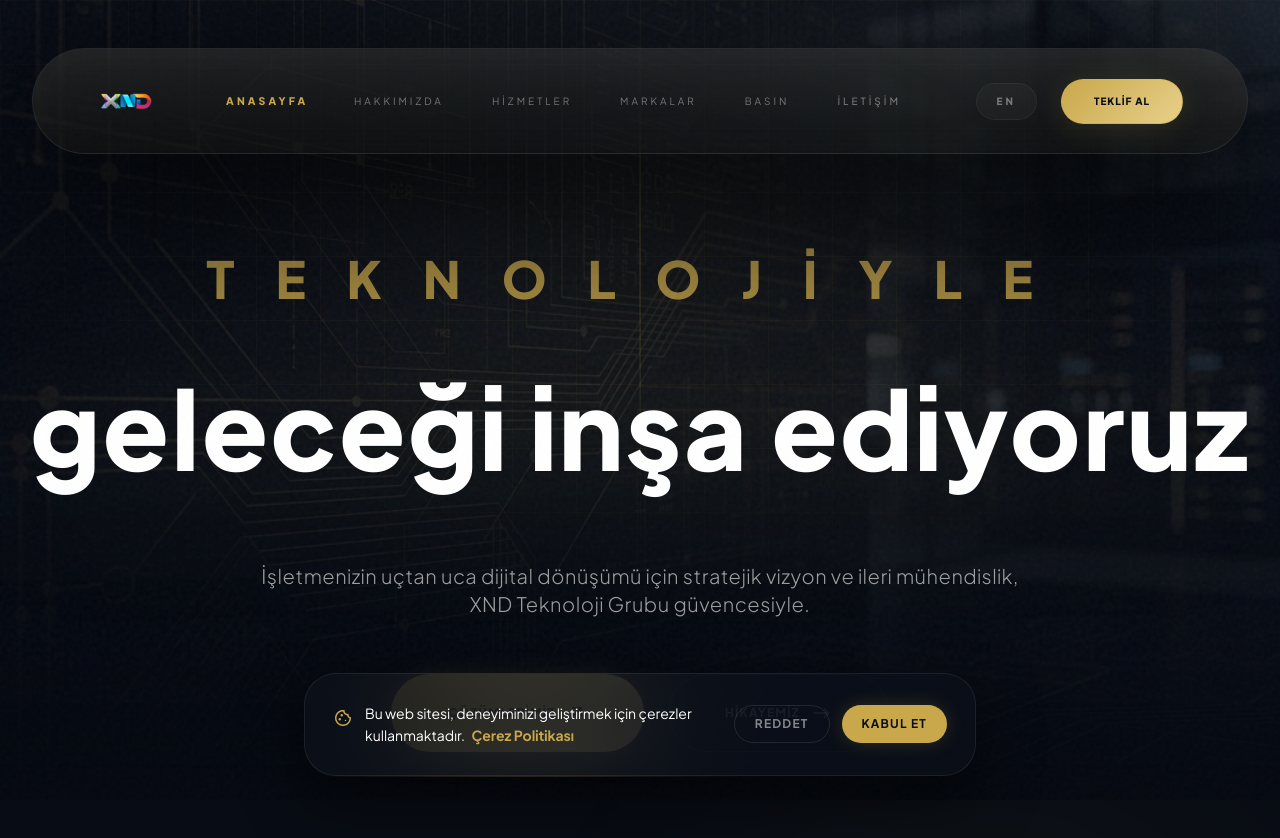
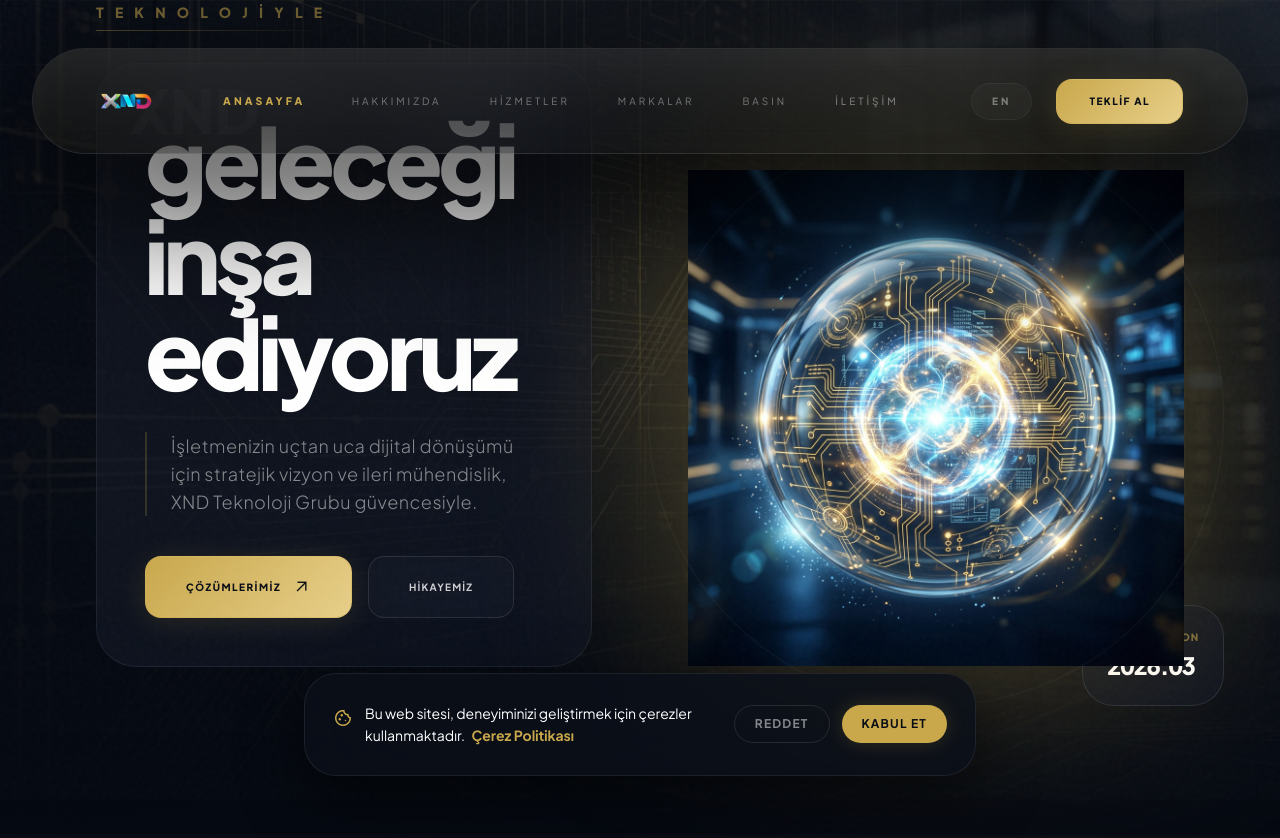
Before and after one commit to RiosenBeq/xnd, a website built with Vite: page index.html in a window 1280 px wide. Shown: the top 838 px of the page. Built offline with nearby package versions, Linux system fonts and the light colour scheme; files whose address does not match are found by name.

Commit message:
Aetheric Elite Redesign: Innovative Asymmetric Hero and Sharp-but-Soft Button Architecture

```diff
--- a/index.html
+++ b/index.html
@@ -87,31 +87,64 @@
       <div class="absolute inset-0 noise-bg opacity-20 mix-blend-overlay"></div>
     </div>
 
-    <!-- Hero Content -->
-    <div class="relative z-30 max-w-7xl mx-auto px-6 md:px-16 lg:px-24 w-full text-center pointer-events-none pt-32 md:pt-48">
-      <!-- New Corporate Headline Layout -->
-      <div class="flex flex-col items-center gap-12 md:gap-16 mb-16 md:mb-20">
-        <h1 class="flex flex-col items-center gap-6 md:gap-10 opacity-0 animate-[slideUpFade_1.5s_cubic-bezier(0.16,1,0.3,1)_0.2s_forwards] drop-shadow-2xl">
-          <span data-i18n="home.hero.title_top" class="text-[clamp(1rem,4vw,3.5rem)] font-black uppercase tracking-[0.8em] text-primary/80 mb-4 select-none">teknolojiyle</span>
-          <span data-i18n="home.hero.title_bottom" class="text-[clamp(2.5rem,8.5vw,11rem)] font-black text-white leading-none tracking-[0.05em] md:tracking-[0.02em] whitespace-nowrap drop-shadow-[0_0_80px_rgba(201,168,76,0.15)]">GELECEĞİ İNŞA EDİYORUZ</span>
-        </h1>
+    <!-- Hero Content (Aetheric Elite Asymmetric Layout) -->
+    <div class="relative z-30 max-w-7xl mx-auto px-6 md:px-16 lg:px-24 w-full pt-32 md:pt-40 lg:pt-0 min-h-screen flex items-center">
+      <div class="grid grid-cols-1 lg:grid-cols-2 gap-12 lg:gap-24 items-center w-full">
+
+        <!-- Left: Vision Card -->
+        <div class="text-left reveal">
+          <div class="relative inline-block mb-8">
+            <span data-i18n="home.hero.title_top" class="text-xs md:text-sm font-black uppercase tracking-[0.8em] text-primary/60 block mb-2">teknolojiyle</span>
+            <div class="h-px w-full bg-gradient-to-r from-primary/40 to-transparent"></div>
           </div>
 
-      <!-- Subtitle -->
-      <p data-i18n="home.hero.desc" class="text-white/60 text-sm md:text-xl max-w-3xl mx-auto mb-10 md:mb-14 font-light leading-relaxed opacity-0 animate-[slideUpFade_1.5s_ease_0.3s_forwards] tracking-wide">
+          <div class="glass-card p-8 md:p-12 rounded-[2.5rem] border-white/[0.08] backdrop-blur-3xl relative overflow-hidden group mb-10">
+            <div class="absolute inset-0 bg-gradient-to-br from-primary/[0.03] to-transparent pointer-events-none"></div>
+
+            <h1 class="relative z-10 flex flex-col gap-2 mb-8">
+              <span class="text-white/20 text-4xl md:text-6xl font-black absolute -top-8 -left-4 select-none pointer-events-none opacity-40">XND</span>
+              <span data-i18n="home.hero.title_bottom" class="text-4xl md:text-6xl lg:text-7xl xl:text-8xl font-black text-white leading-[0.9] tracking-tighter drop-shadow-2xl">GELECEĞİ<br/>İNŞA<br/>EDİYORUZ</span>
+            </h1>
+
+            <p data-i18n="home.hero.desc" class="text-white/50 text-sm md:text-lg max-w-xl font-light leading-relaxed mb-10 tracking-wide border-l-2 border-primary/20 pl-6">
               İşletmenizin uçtan uca dijital dönüşümü için stratejik vizyon ve ileri mühendislik, XND Teknoloji Grubu güvencesiyle.
             </p>
 
-      <!-- CTA Buttons -->
-      <div class="flex flex-col sm:flex-row gap-5 md:gap-6 justify-center items-center opacity-0 animate-[slideUpFade_1.5s_ease_0.6s_forwards] pointer-events-auto">
-        <a href="/hizmetler.html" class="btn-premium px-10 md:px-14 py-4 md:py-6 text-[10px] md:text-xs tracking-widest uppercase font-bold">
+            <div class="flex flex-wrap gap-4 pointer-events-auto">
+              <a href="/hizmetler.html" class="btn-premium px-8 md:px-10 py-4 text-[10px] uppercase font-black">
                 <span data-i18n="home.hero.cta1">Çözümlerimiz</span>
-          <span class="material-symbols-outlined text-lg md:text-xl">arrow_outward</span>
+                <span class="material-symbols-outlined text-lg">arrow_outward</span>
               </a>
-        <a href="/hakkimizda.html" class="btn-ghost px-10 md:px-14 py-4 md:py-6 text-[10px] md:text-xs tracking-widest uppercase font-bold">
+              <a href="/hakkimizda.html" class="btn-ghost px-8 md:px-10 py-4 text-[10px] uppercase font-black">
                 <span data-i18n="home.hero.cta2">Hikayemiz</span>
-          <span class="material-symbols-outlined text-lg md:text-xl">east</span>
               </a>
+            </div>
+          </div>
+
+          <!-- Artistic Outline Text -->
+          <div class="opacity-10 pointer-events-none select-none">
+            <span class="text-[8rem] font-black text-transparent stroke-white/20 stroke-1 tracking-tighter leading-none block">INNOVATION</span>
+          </div>
+        </div>
+
+        <!-- Right: Aetheric Core Visual -->
+        <div class="relative reveal hidden lg:block group">
+          <div class="absolute inset-0 bg-primary/10 blur-[120px] rounded-full group-hover:bg-primary/20 transition-all duration-[2s]"></div>
+          <div class="relative z-10 animate-[float_8s_easeInOutSine_infinite] hover:scale-105 transition-transform duration-1000">
+            <img src="/aetheric_core.png" alt="Aetheric Core" class="w-full h-auto drop-shadow-[0_0_100px_rgba(201,168,76,0.3)] select-none pointer-events-none" />
+
+            <!-- Animated rings -->
+            <div class="absolute inset-0 border-2 border-primary/10 rounded-full animate-[ping_4s_cubic-bezier(0,0,0.2,1)_infinite]"></div>
+            <div class="absolute -inset-10 border border-white/5 rounded-full animate-[spin_20s_linear_infinite] pointer-events-none"></div>
+          </div>
+
+          <!-- High-End Stats Overlay -->
+          <div class="absolute -bottom-10 -right-10 glass-card p-6 rounded-2xl border-white/10 backdrop-blur-xl animate-[slideUpFade_1.5s_ease_1s_forwards] opacity-0">
+            <div class="text-[10px] text-primary/60 font-black tracking-widest uppercase mb-1">Global Vision</div>
+            <div class="text-2xl font-black text-white tracking-tighter tabular-nums">2026.03</div>
+          </div>
+        </div>
+
       </div>
     </div>
   </main>
--- a/style.css
+++ b/style.css
@@ -122,13 +122,14 @@
   .btn-premium {
     position: relative;
     overflow: hidden;
-    background: linear-gradient(135deg, #c9a84c, #e8d08a);
+    background: linear-gradient(135deg, #c9a84c, #e8d08a, #c9a84c);
+    background-size: 200% 200%;
     color: #080c14;
-    border-radius: 9999px;
-    font-weight: 800;
+    border-radius: 1rem; /* Sharp 16px corners */
+    font-weight: 900;
     text-transform: uppercase;
-    letter-spacing: 0.1em;
-    transition: all 0.5s cubic-bezier(0.19, 1, 0.22, 1);
+    letter-spacing: 0.15em;
+    transition: all 0.6s cubic-bezier(0.16, 1, 0.3, 1);
     display: flex;
     align-items: center;
     justify-content: center;
@@ -147,13 +148,11 @@
     border-radius: 9999px;
   }
   .btn-premium:hover {
-    box-shadow: 0 8px 50px rgba(201, 168, 76, 0.4), 0 0 0 1px rgba(201, 168, 76, 0.5);
-    transform: translateY(-3px);
+    box-shadow: 0 20px 60px rgba(201, 168, 76, 0.3), 0 0 0 1px rgba(255, 255, 255, 0.1);
+    transform: translateY(-5px) scale(1.02);
+    background-position: right center;
   }
-  .btn-premium:hover::before {
-    transform: translateY(0);
-  }
-  .btn-premium:active { transform: scale(0.97); }
+  .btn-premium:active { transform: scale(0.96); }
   .btn-premium > * {
     position: relative;
     z-index: 10;
@@ -164,24 +163,27 @@
   .btn-ghost {
     position: relative;
     overflow: hidden;
-    background: transparent;
-    color: rgba(255,255,255,0.7);
-    border-radius: 9999px;
+    background: rgba(255,255,255,0.02);
+    -webkit-backdrop-filter: blur(20px);
+    backdrop-filter: blur(20px);
+    color: rgba(255,255,255,0.8);
+    border-radius: 1rem; /* Sharp 16px corners */
     font-weight: 700;
     text-transform: uppercase;
-    letter-spacing: 0.1em;
-    transition: all 0.4s ease;
+    letter-spacing: 0.12em;
+    transition: all 0.5s cubic-bezier(0.16, 1, 0.3, 1);
     display: flex;
     align-items: center;
     justify-content: center;
     gap: 0.75rem;
-    border: 1px solid rgba(255, 255, 255, 0.15);
+    border: 1px solid rgba(255, 255, 255, 0.1);
   }
   .btn-ghost:hover {
     color: white;
-    border-color: rgba(255,255,255,0.35);
-    background: rgba(255,255,255,0.05);
-    transform: translateY(-2px);
+    border-color: rgba(255,255,255,0.3);
+    background: rgba(255,255,255,0.08);
+    box-shadow: 0 20px 40px rgba(0,0,0,0.4);
+    transform: translateY(-3px);
   }
 
   /* ── Animate slide up ── */
```
Also changed, not shown: public/aetheric_core.png (added). Lines whose indentation alone changed are shown as unchanged.
